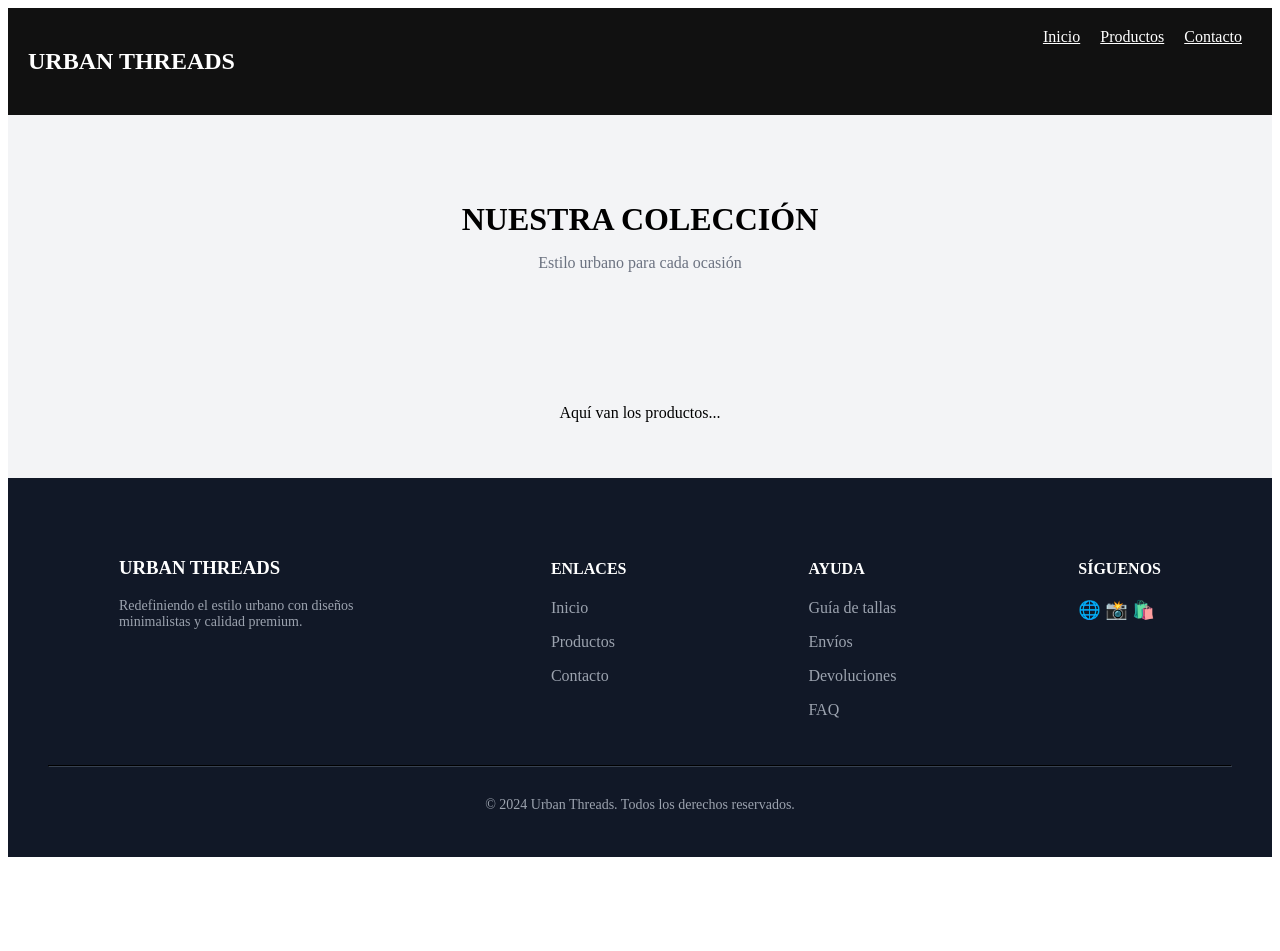
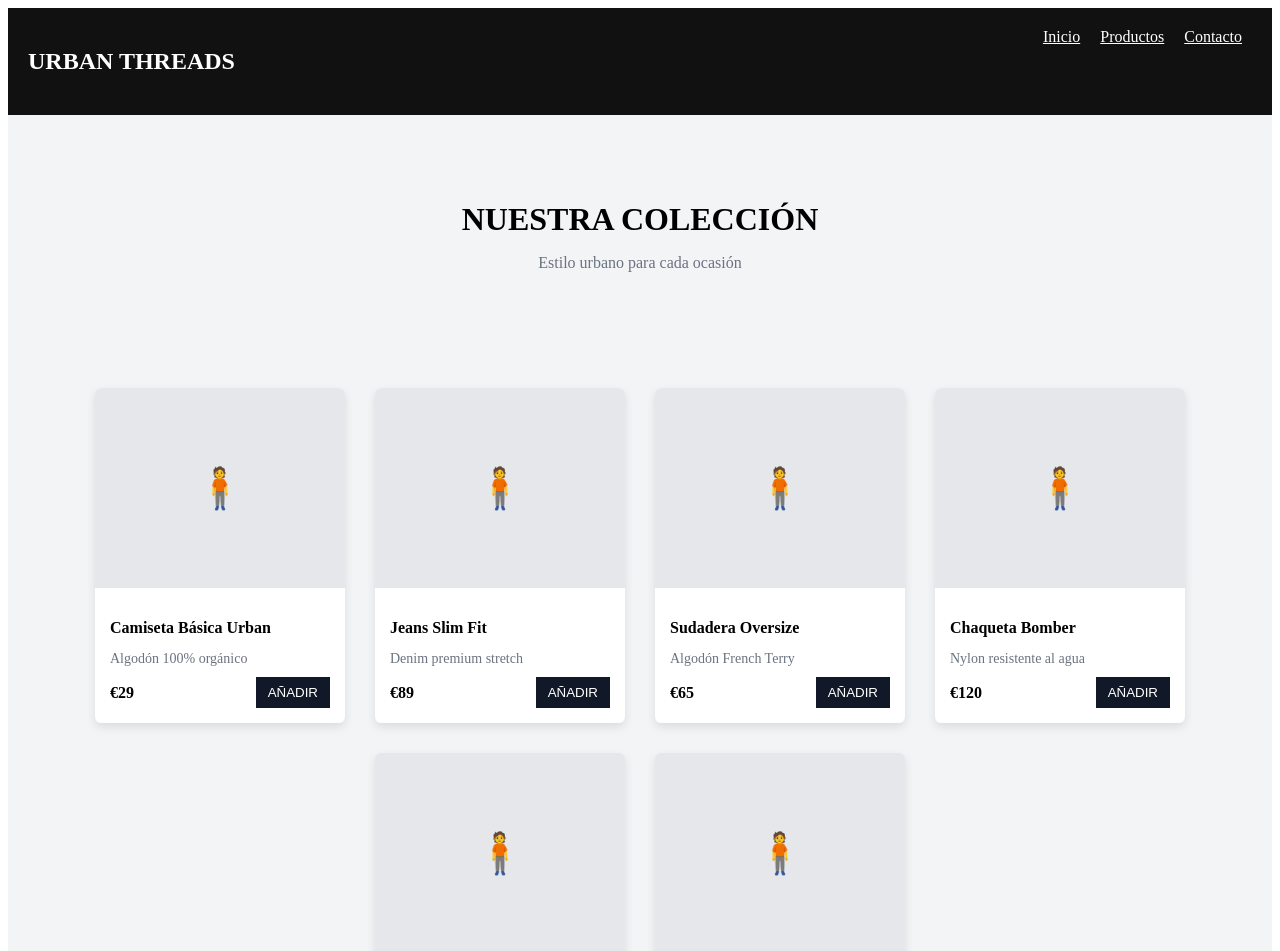
Before and after one commit to vcorreaga/ejercicio2-react, a React (Vite) app: page /productos in a window 1280 px wide. Shown: the top 951 px of the page. Before the commit the page ends 865 px from the top, so only its background shows below. Built offline with nearby package versions, Linux system fonts and the light colour scheme.

Commit message:
organizo las cards de la pagina de productos

```diff
--- a/src/components/ProductCard.jsx
+++ b/src/components/ProductCard.jsx
@@ -40,7 +40,6 @@ function ProductCard({ name, description, price }) {
           {description}
         </p>
 
-        {/* PRECIO + BOTÓN */}
         <div
           style={{
             display: "flex",
--- a/src/pages/Products.jsx
+++ b/src/pages/Products.jsx
@@ -1,5 +1,6 @@
 import Header from "../components/Header";
 import Footer from "../components/Footer";
+import ProductCard from "../components/ProductCard";
 
 function Products() {
   return (
@@ -23,16 +24,52 @@ function Products() {
         </p>
       </section>
 
-      {/* ZONA DE PRODUCTOS (vacía por ahora) */}
+      {/* PRODUCTOS */}
       <section
         style={{
           background: "#f3f4f6",
           padding: "40px",
+          display: "flex",
+          justifyContent: "center",
+          gap: "30px",
+          flexWrap: "wrap",
         }}
       >
-        <p style={{ textAlign: "center" }}>
-          Aquí van los productos...
-        </p>
+        <ProductCard
+          name="Camiseta Básica Urban"
+          description="Algodón 100% orgánico"
+          price="€29"
+        />
+
+        <ProductCard
+          name="Jeans Slim Fit"
+          description="Denim premium stretch"
+          price="€89"
+        />
+
+        <ProductCard
+          name="Sudadera Oversize"
+          description="Algodón French Terry"
+          price="€65"
+        />
+
+        <ProductCard
+          name="Chaqueta Bomber"
+          description="Nylon resistente al agua"
+          price="€120"
+        />
+
+        <ProductCard
+          name="Gorra Snapback"
+          description="Bordado premium"
+          price="€35"
+        />
+
+        <ProductCard
+          name="Zapatillas Urban"
+          description="Suela de goma antideslizante"
+          price="€95"
+        />
       </section>
 
       <Footer />
```
